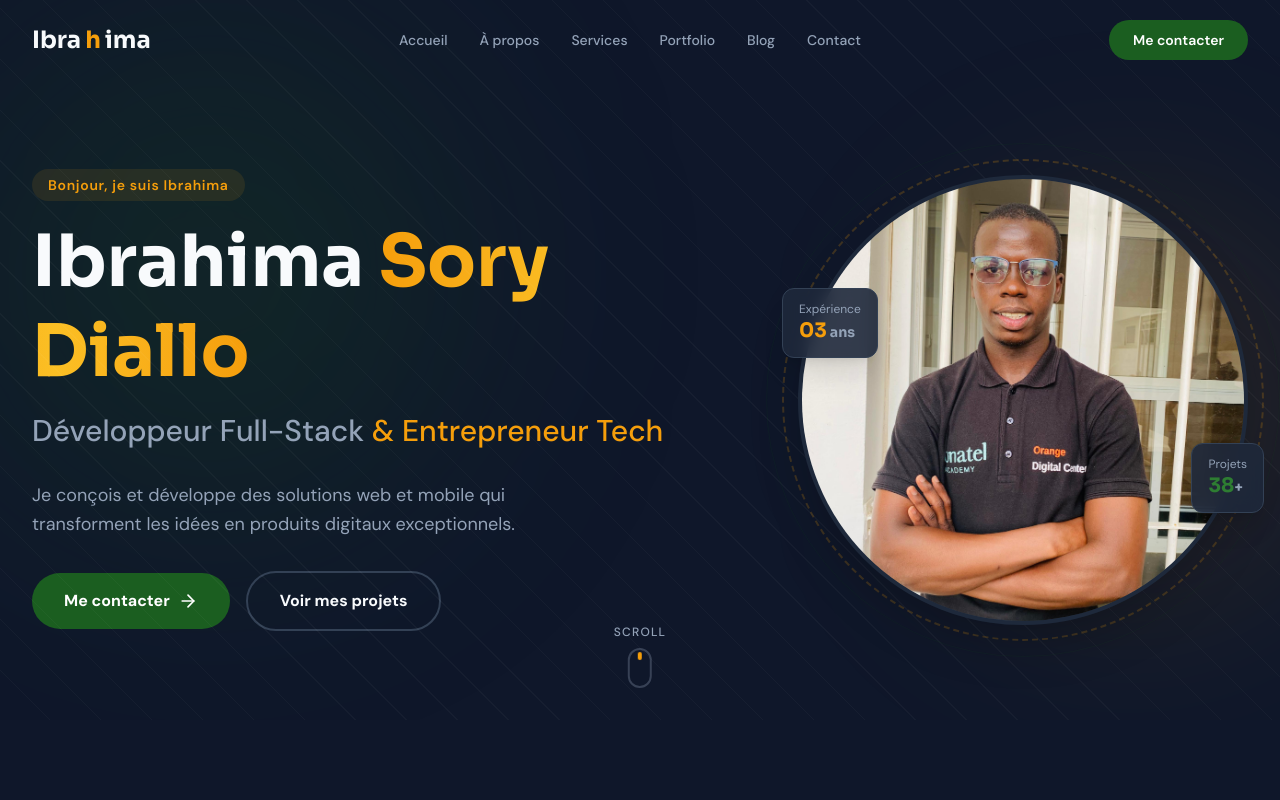
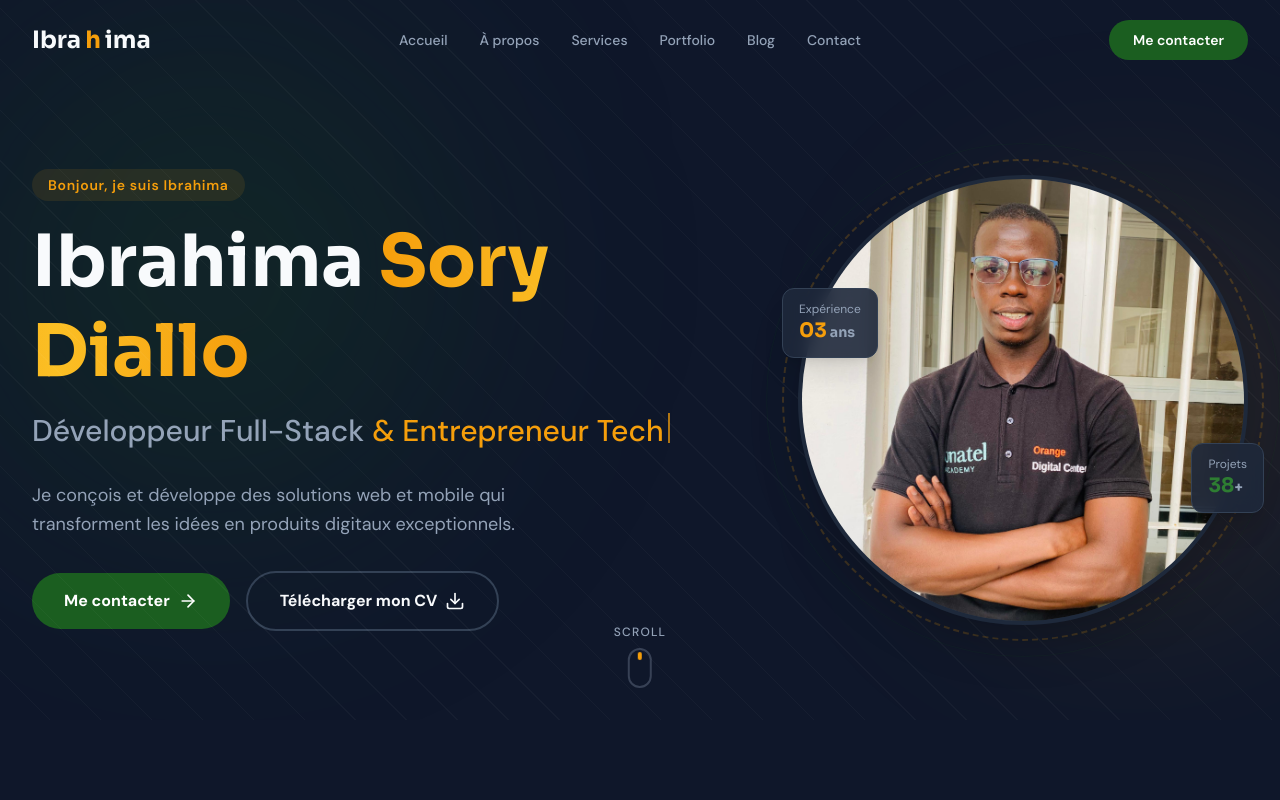
Before and after one commit to IbrahimaISIDev/ibrahima-diallo-portfolio-premium, a Next.js app: page / in a window 1280 px wide. Shown: the top 800 px of the page. Built offline with nearby package versions, Linux system fonts and the light colour scheme.

Commit message:
feat: add typewriter effect, cv button and custom 404 page

```diff
--- a/app/not-found.tsx
+++ b/app/not-found.tsx
@@ -1,24 +1,28 @@
+import Link from "next/link";
 import { ArrowLeft } from "lucide-react";
 
 export default function NotFound() {
   return (
-    <main className="flex min-h-screen items-center justify-center px-4">
-      <div className="space-y-6 text-center">
-        <h1 className="font-display text-8xl font-bold text-secondary">404</h1>
-        <h2 className="font-display text-2xl font-semibold text-foreground">
-          Page introuvable
-        </h2>
-        <p className="max-w-md text-muted">
-          La page que vous recherchez n&apos;existe pas ou a été déplacée.
-        </p>
-        <a
-          href="/"
-          className="inline-flex items-center gap-2 rounded-full bg-primary px-6 py-3 font-semibold text-white transition-all duration-300 hover:bg-primary-light"
-        >
-          <ArrowLeft size={18} />
-          Retour à l&apos;accueil
-        </a>
+    <div className="flex min-h-screen flex-col items-center justify-center bg-background px-4 text-center">
+      <div className="relative mb-8 text-9xl font-bold tracking-tighter text-secondary/10 sm:text-[12rem]">
+        404
+        <div className="absolute inset-0 flex items-center justify-center text-4xl font-bold text-secondary sm:text-6xl">
+          Oups !
+        </div>
       </div>
-    </main>
+      <h2 className="mb-4 font-display text-2xl font-bold text-foreground sm:text-3xl">
+        Cette page a disparu dans le cloud
+      </h2>
+      <p className="mb-8 max-w-md text-muted">
+        Le lien que vous avez suivi est peut-être rompu ou la page a été déplacée. Pas de panique, le retour est facile.
+      </p>
+      <Link
+        href="/"
+        className="inline-flex items-center gap-2 rounded-full bg-primary px-8 py-3 font-semibold text-white transition-colors hover:bg-primary-light hover:shadow-lg hover:shadow-primary/25"
+      >
+        <ArrowLeft size={20} />
+        Retour à l'accueil
+      </Link>
+    </div>
   );
 }
--- a/components/sections/Hero.tsx
+++ b/components/sections/Hero.tsx
@@ -6,6 +6,7 @@ import { ArrowRight, Download, Briefcase } from "lucide-react";
 import { personalInfo } from "@/data/personal";
 import { heroStagger, heroChild } from "@/lib/animations";
 import MagneticButton from "@/components/shared/MagneticButton";
+import Typewriter from "@/components/shared/Typewriter";
 
 export default function Hero() {
   return (
@@ -56,7 +57,6 @@ export default function Hero() {
             initial="hidden"
             animate="visible"
           >
-            {/* Badge */}
             <motion.div variants={heroChild} className="space-y-4">
               <span className="inline-block rounded-full bg-secondary/10 px-4 py-1.5 text-sm font-semibold tracking-wider text-secondary">
                 Bonjour, je suis Ibrahima
@@ -67,8 +67,8 @@ export default function Hero() {
                   Sory Diallo
                 </span>
               </h1>
-              <p className="text-2xl font-medium text-muted sm:text-3xl">
-                Développeur Full-Stack <span className="text-secondary">& Entrepreneur Tech</span>
+              <p className="text-2xl font-medium text-muted sm:text-3xl flex flex-wrap items-center gap-2">
+                Développeur Full-Stack <span className="text-secondary"><Typewriter text="& Entrepreneur Tech" /></span>
               </p>
             </motion.div>
 
@@ -96,10 +96,13 @@ export default function Hero() {
               </MagneticButton>
               <MagneticButton>
                 <a
-                  href="#portfolio"
+                  href="/cv.pdf"
+                  target="_blank"
+                  rel="noopener noreferrer"
                   className="group flex items-center gap-2 rounded-full border-2 border-border px-8 py-4 font-bold text-foreground transition-all hover:border-foreground hover:bg-surface"
                 >
-                  Voir mes projets
+                  Télécharger mon CV
+                  <Download size={20} className="transition-transform group-hover:-translate-y-1" />
                 </a>
               </MagneticButton>
             </motion.div>
--- /dev/null
+++ b/components/shared/Typewriter.tsx
@@ -0,0 +1,31 @@
+"use client";
+
+import { motion, useMotionValue, useTransform, animate } from "framer-motion";
+import { useEffect } from "react";
+
+export default function Typewriter({ text }: { text: string }) {
+    const count = useMotionValue(0);
+    const rounded = useTransform(count, (latest) => Math.round(latest));
+    const displayText = useTransform(rounded, (latest) => text.slice(0, latest));
+
+    useEffect(() => {
+        const controls = animate(count, text.length, {
+            type: "tween",
+            duration: 3,
+            ease: "easeInOut",
+            delay: 1,
+        });
+        return controls.stop;
+    }, [count, text.length]);
+
+    return (
+        <span className="inline-flex">
+            <motion.span>{displayText}</motion.span>
+            <motion.span
+                animate={{ opacity: [0, 1, 0] }}
+                transition={{ duration: 0.8, repeat: Infinity, ease: "linear" }}
+                className="ml-1 inline-block h-[1em] w-[2px] bg-secondary"
+            />
+        </span>
+    );
+}
```
